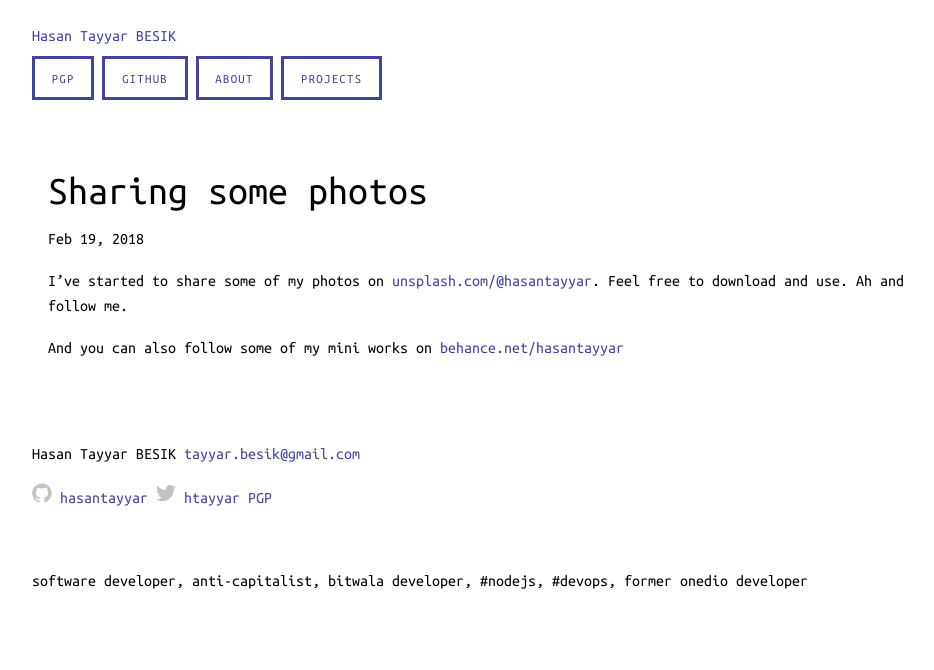
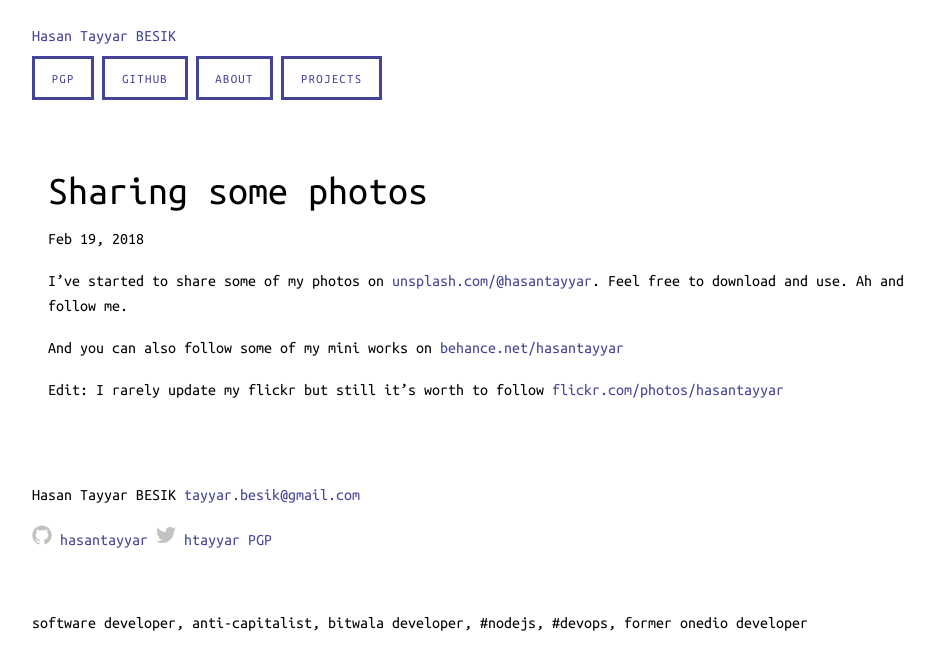
Before and after one commit to hasantayyar/hasantayyar.net, a Jekyll site: the page built from _posts/2018-02-19-photos.markdown, in a window 1280 px wide. Shown: the top 670 px of the page, without its empty margins (144-1078 px from the left). Built offline with Jekyll 4.4.1, drawn with Linux system fonts in a browser that asks for light colours; Markdown is read by kramdown in place of the engine named in the settings.

Commit message:
Update 2018-02-19-photos.markdown

```diff
--- a/_posts/2018-02-19-photos.markdown
+++ b/_posts/2018-02-19-photos.markdown
@@ -9,3 +9,5 @@ I've started to share some of my photos on [unsplash.com/@hasantayyar](https://u
 Feel free to download and use. Ah and follow me.
 
 And you can also follow some of my mini works on [behance.net/hasantayyar](https://www.behance.net/hasantayyar)
+
+Edit: I rarely update my flickr but still it's worth to follow [flickr.com/photos/hasantayyar](https://flickr.com/photos/hasantayyar)
```
